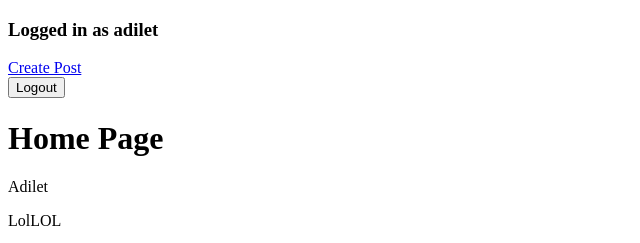
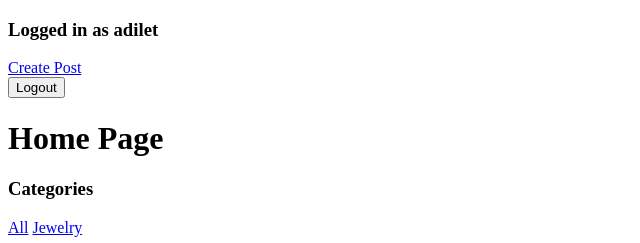
Before and after one commit to adiletexe/FindtheLostPP, a Django app: page / in a window 1280 px wide. Shown: the top 243 px of the page, without its empty margins (0-640 px from the left). Run offline with Django 4.2, Linux system fonts and the light colour scheme; a user stored in the database is signed in; data comes from the database, SQL or seed files in the repository.

Commit message:
sorting by categories

```diff
--- a/LostandFoundPP/urls.py
+++ b/LostandFoundPP/urls.py
@@ -20,12 +20,18 @@ from django.conf import settings
 from django.conf.urls.static import static
 
 urlpatterns = [
+    #website
     path('admin/', admin.site.urls),
     path('', views.index, name='index'),
     path('create/', views.create, name='create'),
+
+    #categories
+
 
     #authentication
     path('signup/', views.signupsystem, name='signupsystem'),
     path('login/', views.loginsystem, name='loginsystem'),
     path('logout/', views.logoutsystem, name='logoutsystem'),
+
+
 ] + static(settings.MEDIA_URL, document_root=settings.MEDIA_ROOT)
--- a/lostandfoundapp/templates/lostandfoundapp/index.html
+++ b/lostandfoundapp/templates/lostandfoundapp/index.html
@@ -3,9 +3,18 @@
 
 {% block content %}
 <h1>Home Page</h1>
+<h3>Categories</h3>
+<nav>
+    <a href="{% url 'index' %}">All</a>
+    {% for category in categories %}
+        <a href="{% url 'index' %}?category={{ category.name }}">{{ category.name }}</a>
+    {% endfor %}
+</nav>
+<br>
 {% for item in founditems %}
     <p>{{ item.title }}</p>
     <p>{{ item.textfield }}</p>
+    <p>{{ item.category }}</p>
     <img width="400" height="400" src="{{ item.image.url }}" alt="photo">
 {% endfor %}
 {% endblock %}
--- a/lostandfoundapp/views.py
+++ b/lostandfoundapp/views.py
@@ -9,13 +9,14 @@ from django.contrib.auth.decorators import login_required
 
 # Home Page
 def index(request):
-    # category = request.GET.get('category')
-    # if category == None:
-    founditems = FoundItems.objects.all()
-    # else:
-    #     founditems = FoundItems.objects.filter(category__name__contains = category)
-    #
-    return render(request, 'lostandfoundapp/index.html', {'founditems':founditems})
+    categories = Categories.objects.all()
+    category = request.GET.get('category')
+    if category is not None:
+        founditems = FoundItems.objects.filter(category__name__contains = category)
+    else:
+        founditems = FoundItems.objects.all()
+
+    return render(request, 'lostandfoundapp/index.html', {'founditems':founditems, 'categories':categories})
 
 # Adding lost item
 @login_required
```
